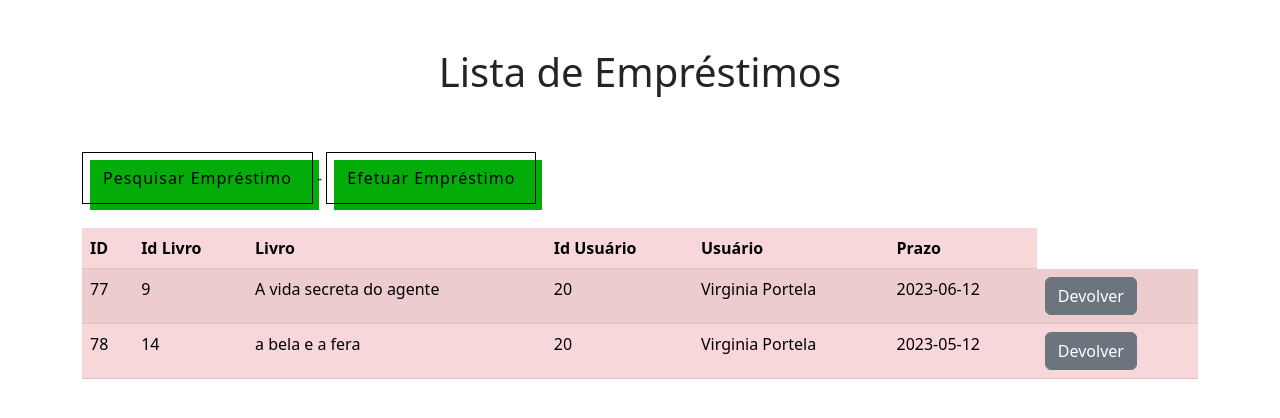
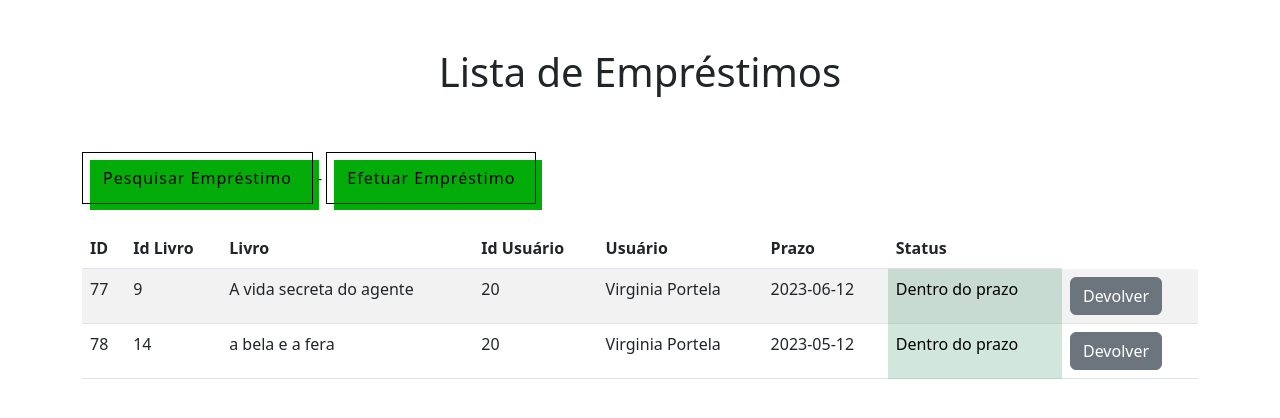
Before and after one commit to PedroLucas3542/LocadoraLivros, a PHP site: page /emprestimos.php in a window 1280 px wide. Shown: the part 98-516 px from the top of the page. Run offline with PHP 8.4, Linux system fonts and the light colour scheme; the visitor is signed in with stand-in values (Sample User, id 1); data comes from the database, SQL or seed files in the repository.

Commit message:
status added

```diff
--- a/ProjetoWDA/emprestimos.php
+++ b/ProjetoWDA/emprestimos.php
@@ -16,6 +16,17 @@
     <link rel="stylesheet" href="css/bootstrap.min.css">
     <link rel="stylesheet" href="style.css">
     <script src="js/bootstrap.bundle.min.js"></script>
+    <style>
+        .table-success {
+            background-color: #c3e6cb;
+        }
+        .table-warning {
+            background-color: #ffeeba;
+        }
+        .table-danger {
+            background-color: #f5c6cb;
+        }
+    </style>
 </head>
 <body>
 <nav class="navbar navbar-expand-lg bg-light">
@@ -43,7 +54,7 @@
 <center><h1>Lista de Empréstimos</h1></center><br><br>
 <div class="container">
     <a href="pesquisa.php"><button type="button" class="button-background-move">Pesquisar Empréstimo</button></a> - <a href="emprestar.php"><button type="button" class="button-background-move">Efetuar Empréstimo</button></a><br><br>
-	<table class="table table-danger table-striped">
+    <table class="table table-striped">
         <thead>
             <tr>
                 <th>ID</th>
@@ -52,6 +63,7 @@
                 <th>Id Usuário</th>
                 <th>Usuário</th>
                 <th>Prazo</th>
+                <th>Status</th>
             </tr>
         </thead>
         <tbody>
@@ -74,11 +86,25 @@
                         echo "<td>" . $row["usuario_id"] . "</td>";
                         echo "<td>" . $row["usuario_nome"] . "</td>";
                         echo "<td>" . $row["prazo_entrega"] . "</td>";
+
+                        // Verifica o status do empréstimo
+                        $dataAtual = date('Y-m-d');
+                        $prazoEntrega = $row["prazo_entrega"];
+                        $status = "";
+
+                        if ($prazoEntrega < $dataAtual) {
+                            $status = "Atrasado";
+                            echo "<td class='table-danger'>$status</td>";
+                        } else {
+                            $status = "Dentro do prazo";
+                            echo "<td class='table-success'>$status</td>";
+                        }
+
                         echo "<td><a href='devolver.php?id=".$row["id"]."'><button type='button' class='btn btn-secondary'>Devolver</button></a></td>";
                         echo "</tr>";
                     }
                 } else {
-				    echo "Nenhum empréstimo cadastrado.";
+                    echo "<tr><td colspan='7'>Nenhum empréstimo cadastrado.</td></tr>";
                 }
 
                 // Fecha a conexão com o banco de dados
```
Also changed, not shown: ProjetoWDA/emprestar.php (+62 -20 lines). Lines whose indentation alone changed are shown as unchanged.
